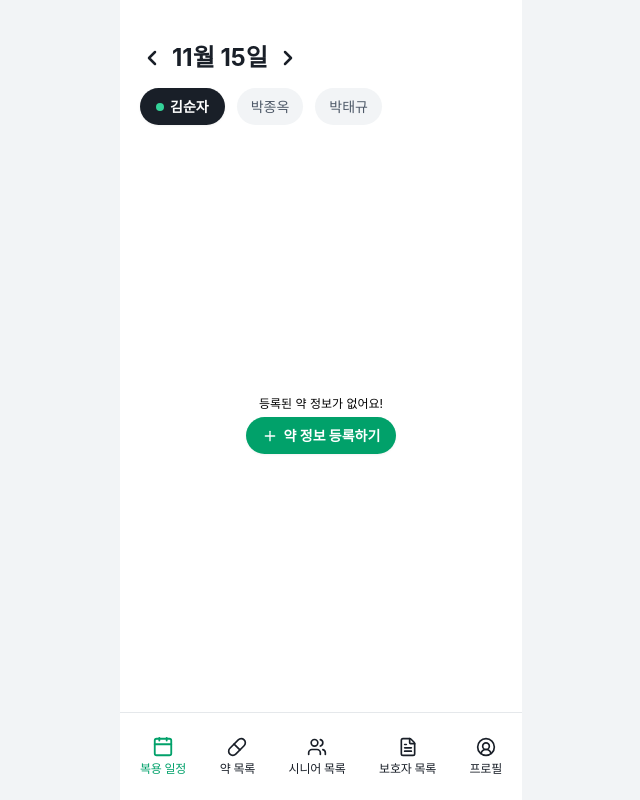
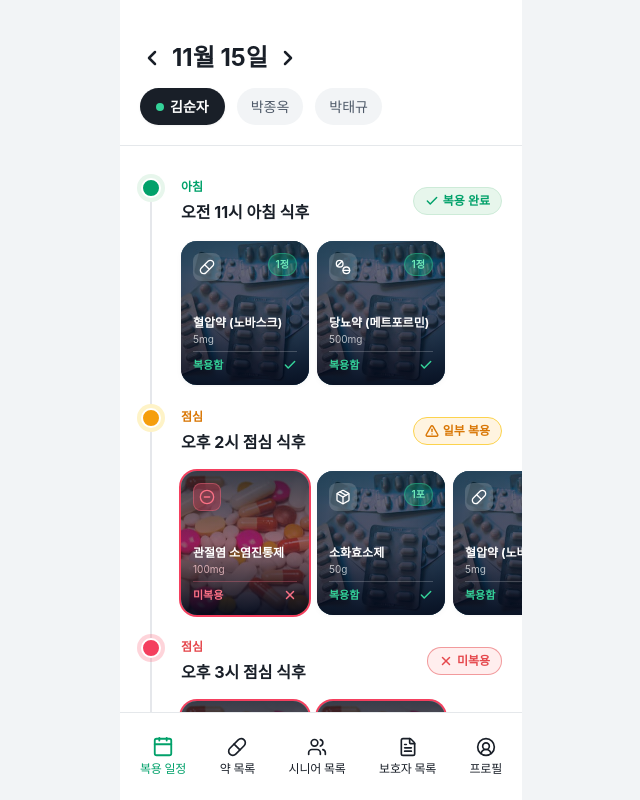
Before and after one commit to Line4Thon-Team24/TTAREUREUNG-CLIENT, a React (Vite) app: page /schedule in a window 1280 px wide. Shown: the top 800 px of the page, without its empty margins (319-959 px from the left). Built offline with nearby package versions, Linux system fonts and the light colour scheme; a web font is replaced by a local one.

Commit message:
feat: 복용 일정 당일 화면에 타임라인 연결 및 빈 상태 분기 수정

```diff
--- a/src/pages/guardian/schedule/SchedulePage.tsx
+++ b/src/pages/guardian/schedule/SchedulePage.tsx
@@ -2,8 +2,11 @@ import { useState } from 'react';
 import { useNavigate } from 'react-router-dom';
 import EmptyState from '@/components/common/EmptyState';
 import DateNavigator from '@/components/schedule/DateNavigator';
+import ScheduleTimeline from '@/components/schedule/ScheduleTimeline';
 import SeniorChips from '@/components/common/SeniorChips';
 import { getSeniors } from '@/mocks/seniors';
+import { getMedicines } from '@/mocks/medicines';
+import { getDailySchedule } from '@/mocks/schedule';
 
 const SchedulePage = () => {
   const navigate = useNavigate();
@@ -14,21 +17,26 @@ const SchedulePage = () => {
   );
 
   const hasSenior = seniors.length > 0;
+  const hasMedicine =
+    selectedSeniorId !== null && getMedicines(selectedSeniorId).length > 0;
 
-  return (
-    <div className="flex flex-1 flex-col">
-      <DateNavigator date={date} onChange={setDate} />
+  // 시니어 없음 → 약 없음 → 복용 일정 순서로 확인
+  const renderContent = () => {
+    if (!hasSenior) {
+      return (
+        <div className="flex flex-1 items-center justify-center">
+          <EmptyState
+            message="등록된 시니어가 없어요!"
+            actionLabel="시니어 등록하기"
+            onAction={() => navigate('/seniors/register')}
+          />
+        </div>
+      );
+    }
 
-      {hasSenior && (
-        <SeniorChips
-          seniors={seniors}
-          selectedId={selectedSeniorId}
-          onSelect={setSelectedSeniorId}
-        />
-      )}
-
-      <div className="flex flex-1 items-center justify-center">
-        {hasSenior ? (
+    if (!hasMedicine) {
+      return (
+        <div className="flex flex-1 items-center justify-center">
           <EmptyState
             message="등록된 약 정보가 없어요!"
             actionLabel="약 정보 등록하기"
@@ -38,14 +46,37 @@ const SchedulePage = () => {
               })
             }
           />
-        ) : (
-          <EmptyState
-            message="등록된 시니어가 없어요!"
-            actionLabel="시니어 등록하기"
-            onAction={() => navigate('/seniors/register')}
+        </div>
+      );
+    }
+
+    return (
+      <ScheduleTimeline
+        slots={getDailySchedule(date)}
+        // 약 상세 팝업은 다음 단계에서 연결
+        onMedicineClick={() => {}}
+      />
+    );
+  };
+
+  return (
+    <div className="flex flex-1 flex-col">
+      <DateNavigator date={date} onChange={setDate} />
+
+      {hasSenior && (
+        // 복용 일정이 있을 때만 칩 아래 구분선 (빈 화면은 기존 디자인 유지)
+        <div
+          className={hasMedicine ? 'border-b border-[#E5E8EB] pb-2' : undefined}
+        >
+          <SeniorChips
+            seniors={seniors}
+            selectedId={selectedSeniorId}
+            onSelect={setSelectedSeniorId}
           />
-        )}
-      </div>
+        </div>
+      )}
+
+      {renderContent()}
     </div>
   );
 };
```
